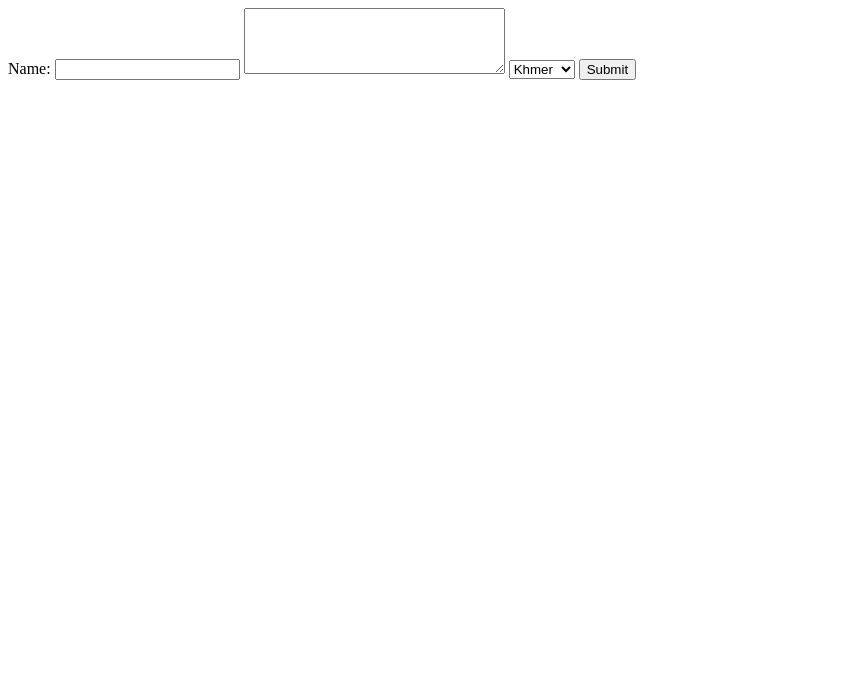
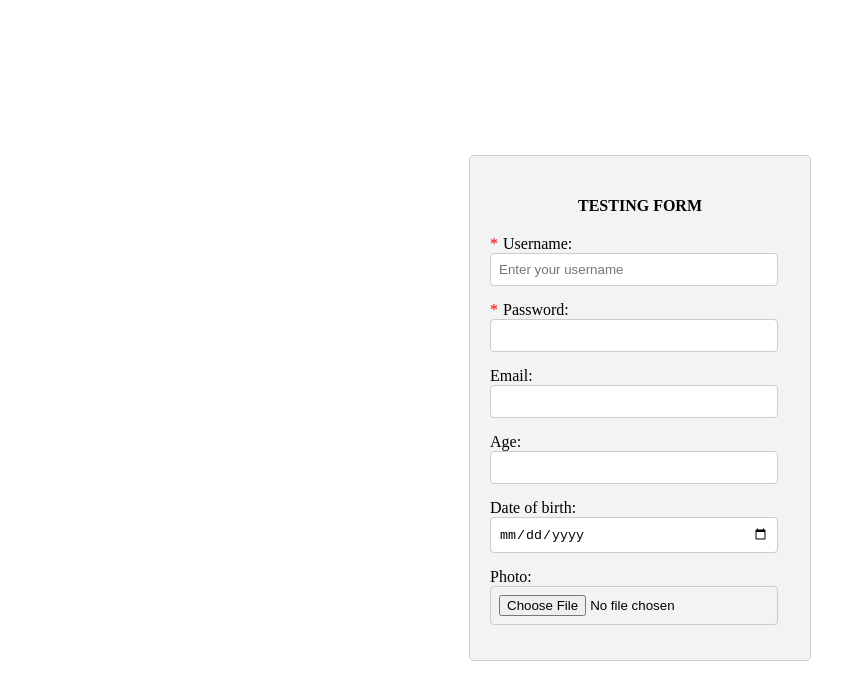
Before and after one commit to hsh-2001/LearnFullStack, a plain HTML site: page trainer/form.html in a window 1280 px wide. Shown: the whole page, without its empty margins (0-866 px from the left). Drawn offline with Linux system fonts and the light colour scheme.

Commit message:
Add new files

```diff
--- a/trainer/form.html
+++ b/trainer/form.html
@@ -1,24 +1,87 @@
 <!doctype html>
 <html lang="en">
-  <head>
-    <meta charset="UTF-8" />
-    <meta name="viewport" content="width=device-width, initial-scale=1.0" />
-    <title>Document</title>
-  </head>
-  <body>
-    <form action="/trainer/form.html" method="post">
-      <label>Name:</label>
-      <input type="text" name="name" />
 
-      <textarea name="message" rows="4" cols="30"></textarea>
+<head>
+  <meta charset="UTF-8" />
+  <meta name="viewport" content="width=device-width, initial-scale=1.0" />
+  <title>Form</title>
+</head>
+<style>
+  form {
+    width: 300px;
+    padding: 20px;
+    border: 1px solid #ccc;
+    border-radius: 5px;
+    background-color: #f3f3f3;
+  }
 
-      <select name="language">
-        <option>Khmer</option>
-        <option>English</option>
-      </select>
+  h4 {
+    text-align: center;
+    margin-bottom: 20px;
+  }
 
+  .form-group input:not([type="checkbox"]) {
+    display: flex;
+    flex-direction: column;
+    margin-bottom: 15px;
+  }
 
-      <button type="submit">Submit</button>
-    </form>
-  </body>
+  .form-group input:not([type="checkbox"]) {
+    padding: 8px;
+    width: 90%;
+    border: 1px solid #ccc;
+    border-radius: 4px;
+  }
+
+  .form-group input:focus {
+    border-color: #00fe3f;
+    outline: none;
+  }
+
+  .form-group label {
+    margin-bottom: 5px;
+    font-weight: 400;
+  }
+
+  .form-group label[for="password"]::before,
+  .form-group label[for="name"]::before {
+    content: "*";
+    margin-right: 5px;
+    color: red;
+  }
+</style>
+
+<body>
+  <div style="width: 100%; display: flex; justify-content: center; align-items: center; height: 100vh;">
+    <form action="#">
+      <h4>TESTING FORM</h4>
+      <div class="form-group">
+        <label for="name">Username:</label>
+        <input type="text" id="name" name="name" placeholder="Enter your username" />
+      </div>
+      <div class="form-group">
+        <label for="password">Password:</label>
+        <input type="password" />
+      </div>
+      <div class="form-group">
+        <label>Email:</label>
+        <input type="email" inputmode="email" />
+      </div>
+      <div class="form-group">
+        <label>Age:</label>
+        <input type="number" inputmode="numeric" />
+      </div>
+      <div class="form-group">
+        <label>Date of birth:</label>
+        <input type="date" />
+      </div>
+      <div class="form-group">
+        <label for="photo">Photo:</label>
+        <input type="file" id="photo" accept="image/*" />
+      </div>
+  </div>
+  </form>
+  </div>
+</body>
+
 </html>
```
Also changed, not shown: trainer/a_tag.html (+2 -2 lines), trainer/learn_image.html (added, +29 -0 lines), assets/spain.png (added), 2 other files.
